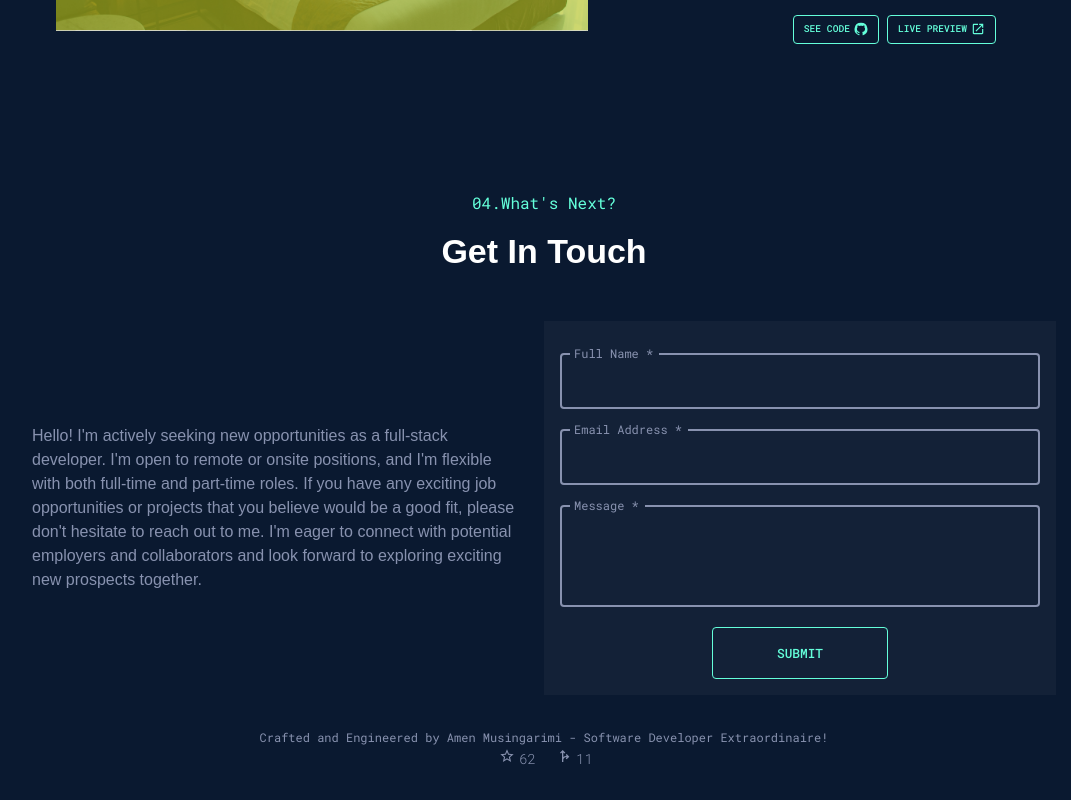
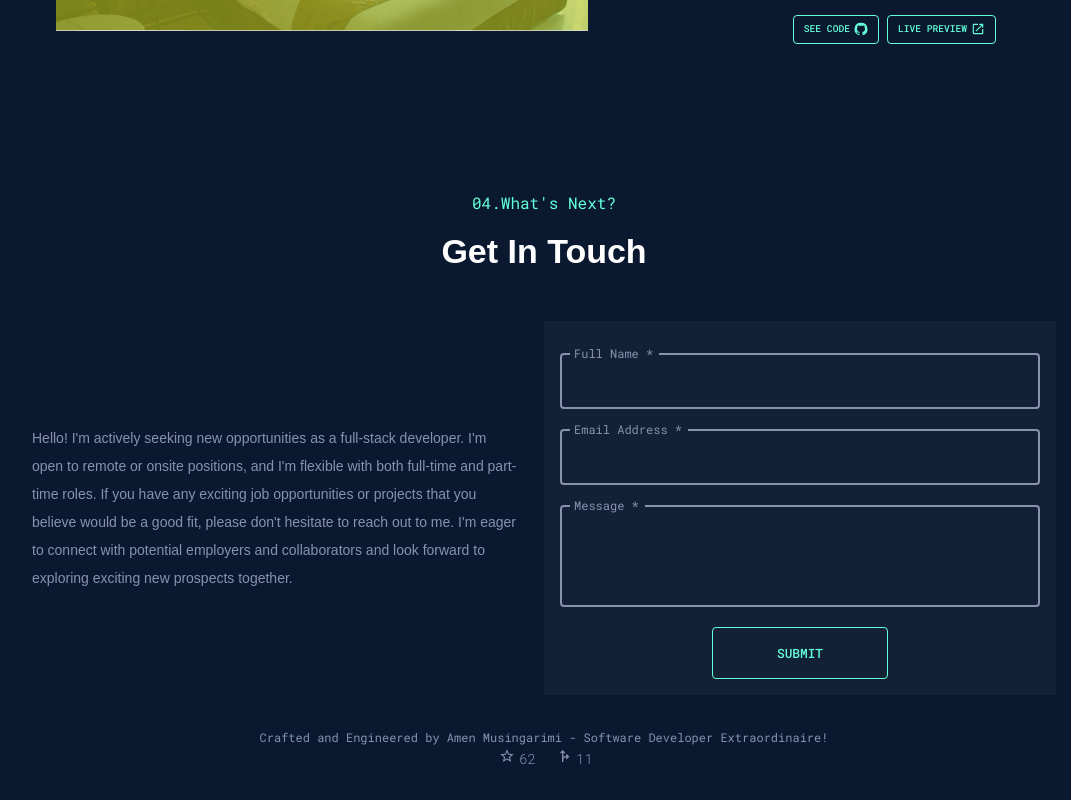
Before and after one commit to Amen-Musingarimi/portfolio, a React (Create React App) app: page / in a window 1280 px wide. Shown: the part 3731-4531 px from the top of the page, without its empty margins (96-1167 px from the left). Built offline with nearby package versions, Linux system fonts and the light colour scheme.

Commit message:
Change font size in contact

```diff
--- a/src/pages/Contact.js
+++ b/src/pages/Contact.js
@@ -61,11 +61,13 @@ const Contact = () => {
           }}
         >
           <Typography
+            variant="body2"
             sx={{
               fontFamily: 'sans-serif',
               fontWeight: 300,
               textAlign: 'left',
               color: '#8892af',
+              lineHeight: 2,
               m: 'auto',
               mr: { mmd: 3 },
               ml: { '2xl': 7 },
```
